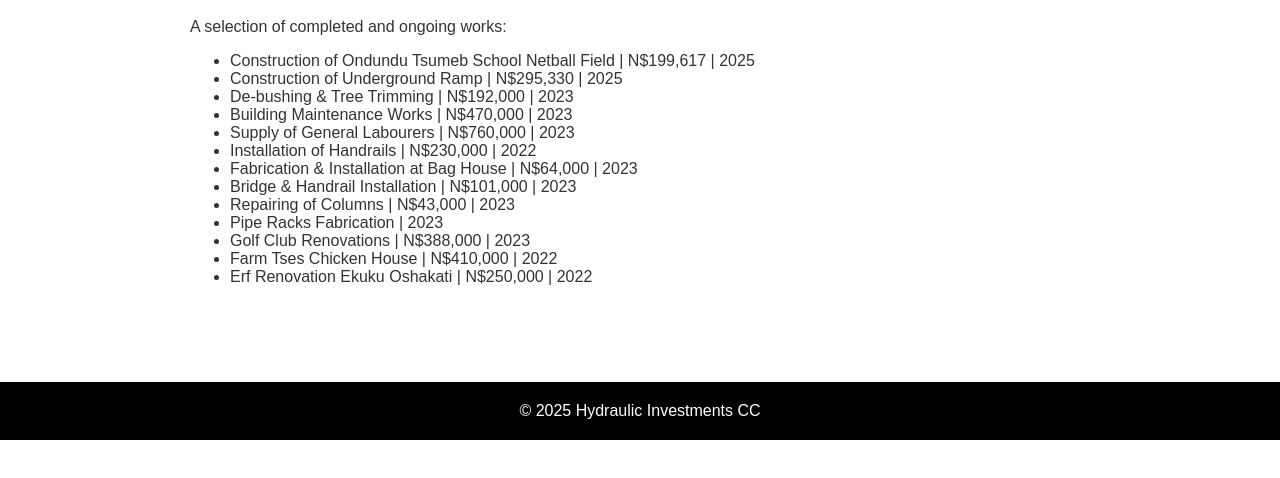
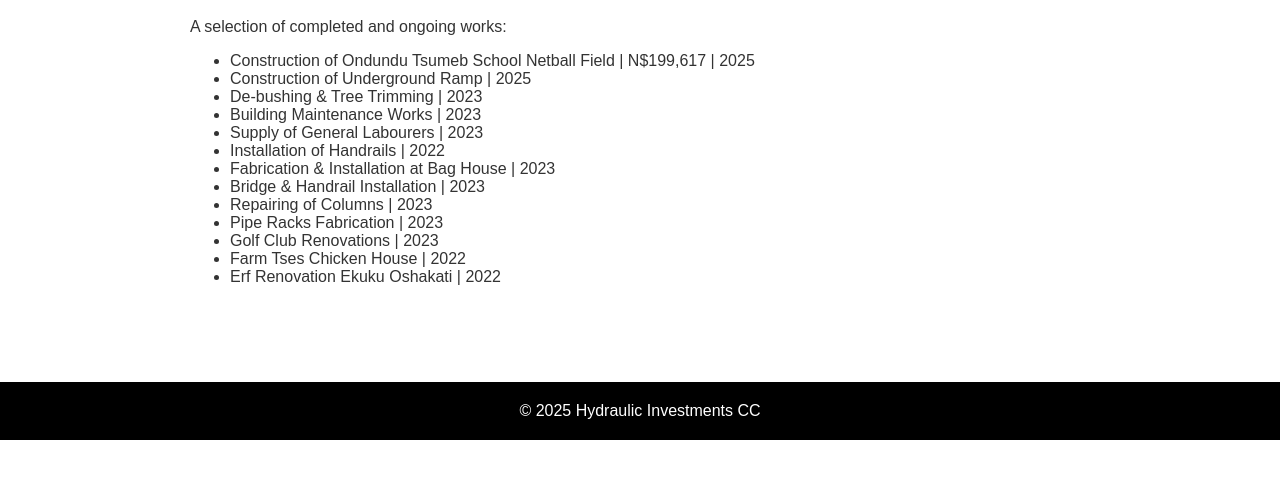
Before and after one commit to NestorNamangundu/hydraulic-investment, a plain HTML site: page projects.html in a window 1280 px wide. Shown: the part 160-638 px from the top of the page. Drawn offline with Linux system fonts and the light colour scheme.

Commit message:
Update projects.html

```diff
--- a/projects.html
+++ b/projects.html
@@ -18,18 +18,18 @@
 <p>A selection of completed and ongoing works:</p>
 <ul>
 <li>Construction of Ondundu Tsumeb School Netball Field | N$199,617 | 2025</li>
-<li>Construction of Underground Ramp | N$295,330 | 2025</li>
-<li>De-bushing & Tree Trimming | N$192,000 | 2023</li>
-<li>Building Maintenance Works | N$470,000 | 2023</li>
-<li>Supply of General Labourers | N$760,000 | 2023</li>
-<li>Installation of Handrails | N$230,000 | 2022</li>
-<li>Fabrication & Installation at Bag House | N$64,000 | 2023</li>
-<li>Bridge & Handrail Installation | N$101,000 | 2023</li>
-<li>Repairing of Columns | N$43,000 | 2023</li>
+<li>Construction of Underground Ramp | 2025</li>
+<li>De-bushing & Tree Trimming | 2023</li>
+<li>Building Maintenance Works | 2023</li>
+<li>Supply of General Labourers  | 2023</li>
+<li>Installation of Handrails | 2022</li>
+<li>Fabrication & Installation at Bag House | 2023</li>
+<li>Bridge & Handrail Installation  | 2023</li>
+<li>Repairing of Columns | 2023</li>
 <li>Pipe Racks Fabrication | 2023</li>
-<li>Golf Club Renovations | N$388,000 | 2023</li>
-<li>Farm Tses Chicken House | N$410,000 | 2022</li>
-<li>Erf Renovation Ekuku Oshakati | N$250,000 | 2022</li>
+<li>Golf Club Renovations  | 2023</li>
+<li>Farm Tses Chicken House  | 2022</li>
+<li>Erf Renovation Ekuku Oshakati | 2022</li>
 </ul>
 </div>
 
```
